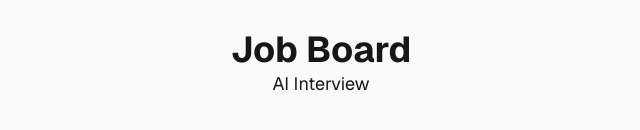
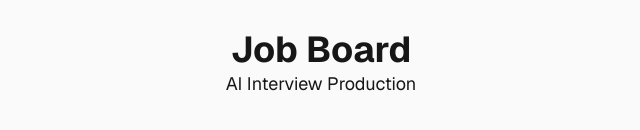
Before and after one commit to Assemabeldnasser/job-board, a Next.js app: page / in a window 1280 px wide. Shown: the part 336-466 px from the top of the page, without its empty margins (319-959 px from the left). Built offline with nearby package versions, Linux system fonts and the light colour scheme.

Commit message:
Update text

```diff
--- a/app/page.tsx
+++ b/app/page.tsx
@@ -4,7 +4,7 @@ export default function Home() {
   return (
     <div className="flex flex-col flex-1 items-center justify-center bg-zinc-50 font-sans dark:bg-black">
       <h1 className="text-4xl font-bold"> Job Board </h1>
-      <p className="text-lg"> AI Interview </p>
+      <p className="text-lg"> AI Interview Production </p>
     </div>
   );
 }
```
